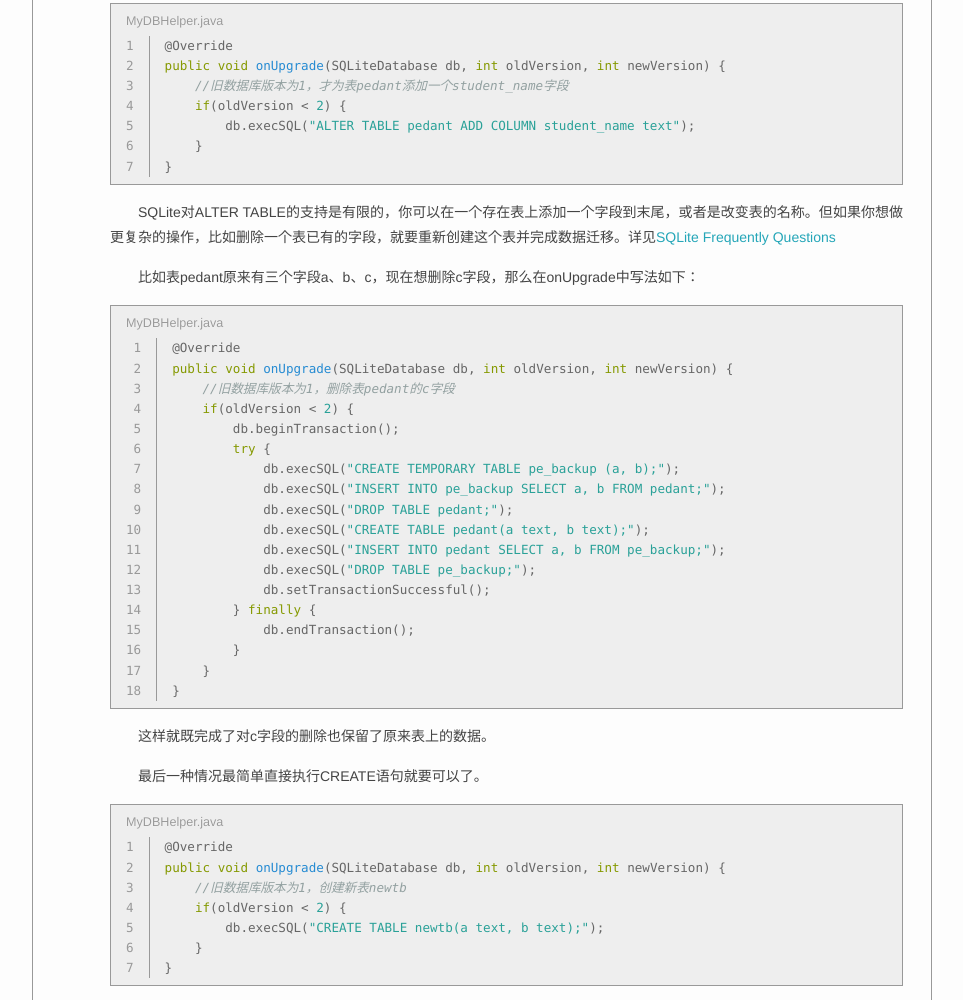
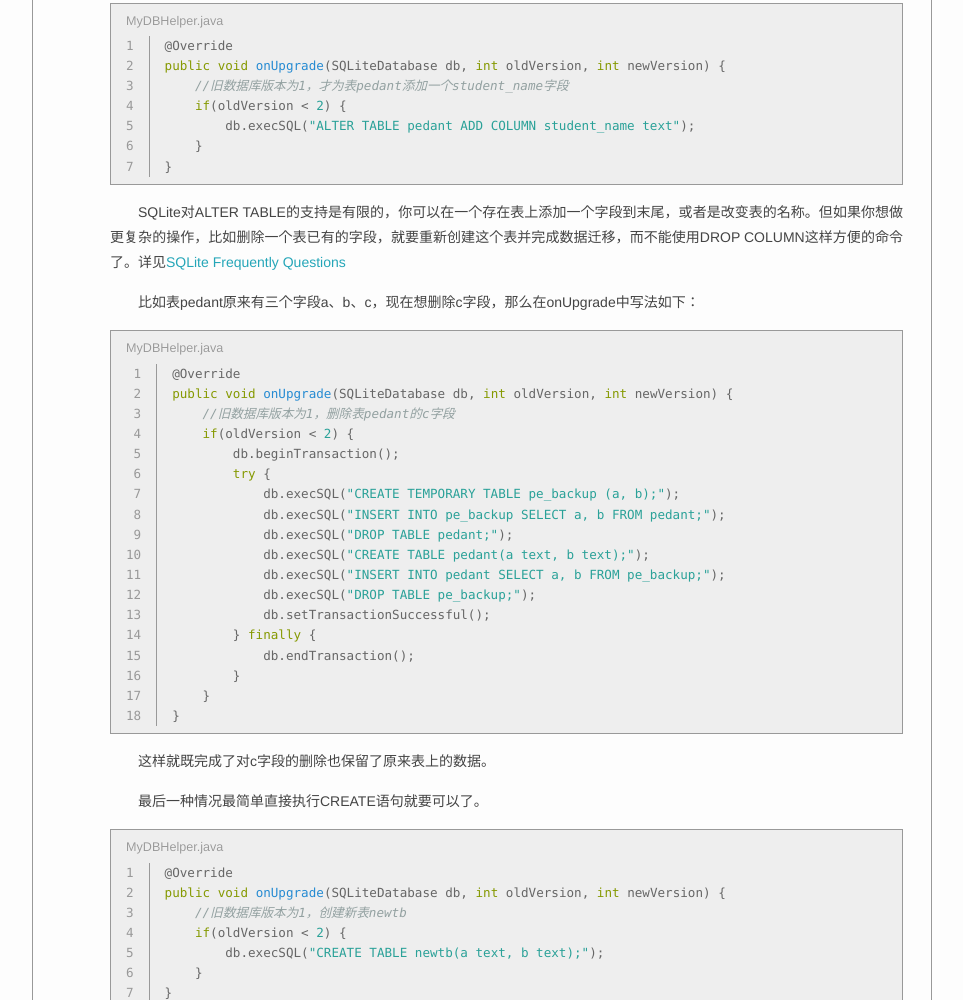
Before and after one commit to pedant/pedant.github.io, a plain HTML site: page 2014/08/01/sqliteopenhelper-onupgrade-ondowngrade-handle/index.html in a window 1280 px wide. Shown: the part 932-1932 px from the top of the page, without its empty margins (8-971 px from the left). Drawn offline with nearby package versions, Linux system fonts and the light colour scheme; some packages are replaced by stand-ins of ours; a script that the page names is missing.

Commit message:
revise new post

```diff
--- a/2014/08/01/sqliteopenhelper-onupgrade-ondowngrade-handle/index.html
+++ b/2014/08/01/sqliteopenhelper-onupgrade-ondowngrade-handle/index.html
@@ -131,7 +131,7 @@ onUpgrade：调用时机是用户在做应用更新，覆盖安装后启动，
 }
 </pre></td></tr></table></figure>
 
-<p>SQLite对ALTER TABLE的支持是有限的，你可以在一个存在表上添加一个字段到末尾，或者是改变表的名称。但如果你想做更复杂的操作，比如删除一个表已有的字段，就要重新创建这个表并完成数据迁移。详见<a href="http://www.sqlite.org/faq.html#q11" target="_blank" rel="external">SQLite Frequently Questions</a></p>
+<p>SQLite对ALTER TABLE的支持是有限的，你可以在一个存在表上添加一个字段到末尾，或者是改变表的名称。但如果你想做更复杂的操作，比如删除一个表已有的字段，就要重新创建这个表并完成数据迁移，而不能使用DROP COLUMN这样方便的命令了。详见<a href="http://www.sqlite.org/faq.html#q11" target="_blank" rel="external">SQLite Frequently Questions</a></p>
 <p>比如表pedant原来有三个字段a、b、c，现在想删除c字段，那么在onUpgrade中写法如下：</p>
 <figure class="highlight JAVA"><figcaption><span>MyDBHelper.java</span></figcaption><table><tr><td class="gutter"><pre>1
 2
```
